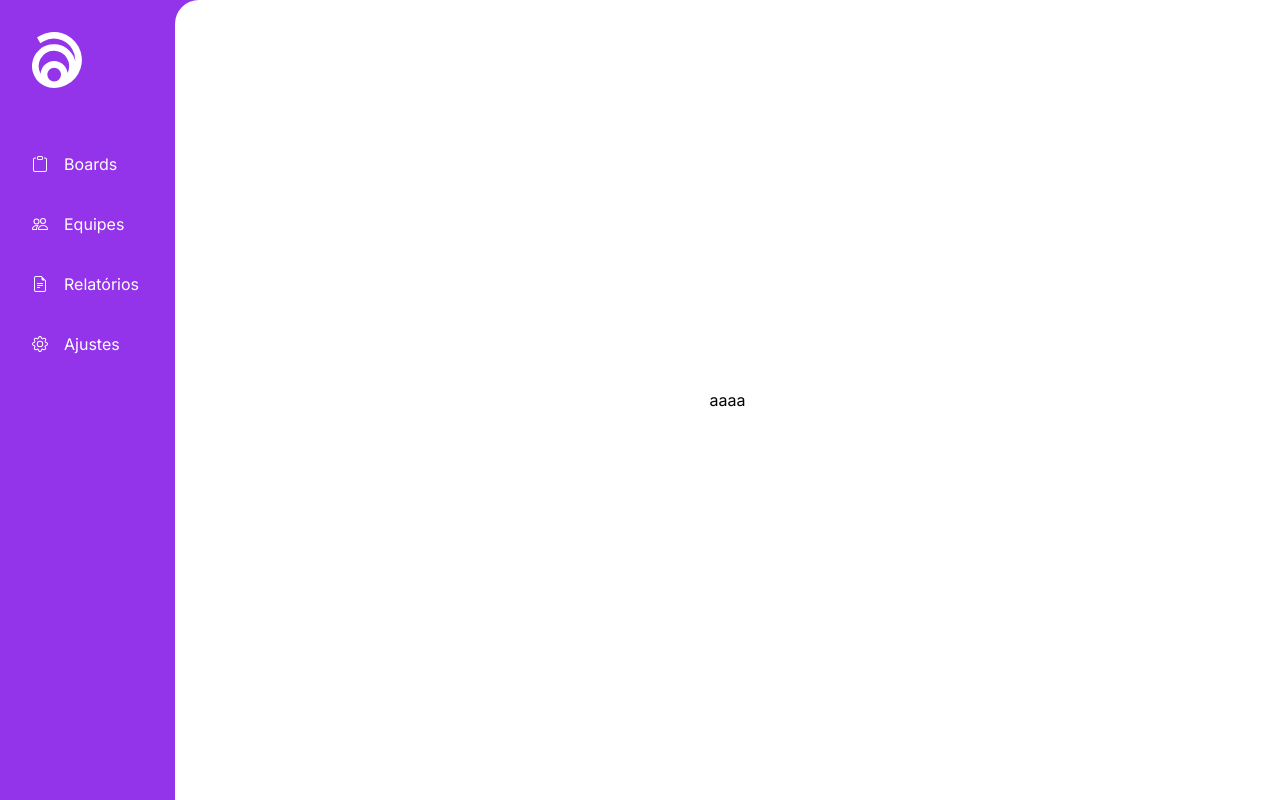
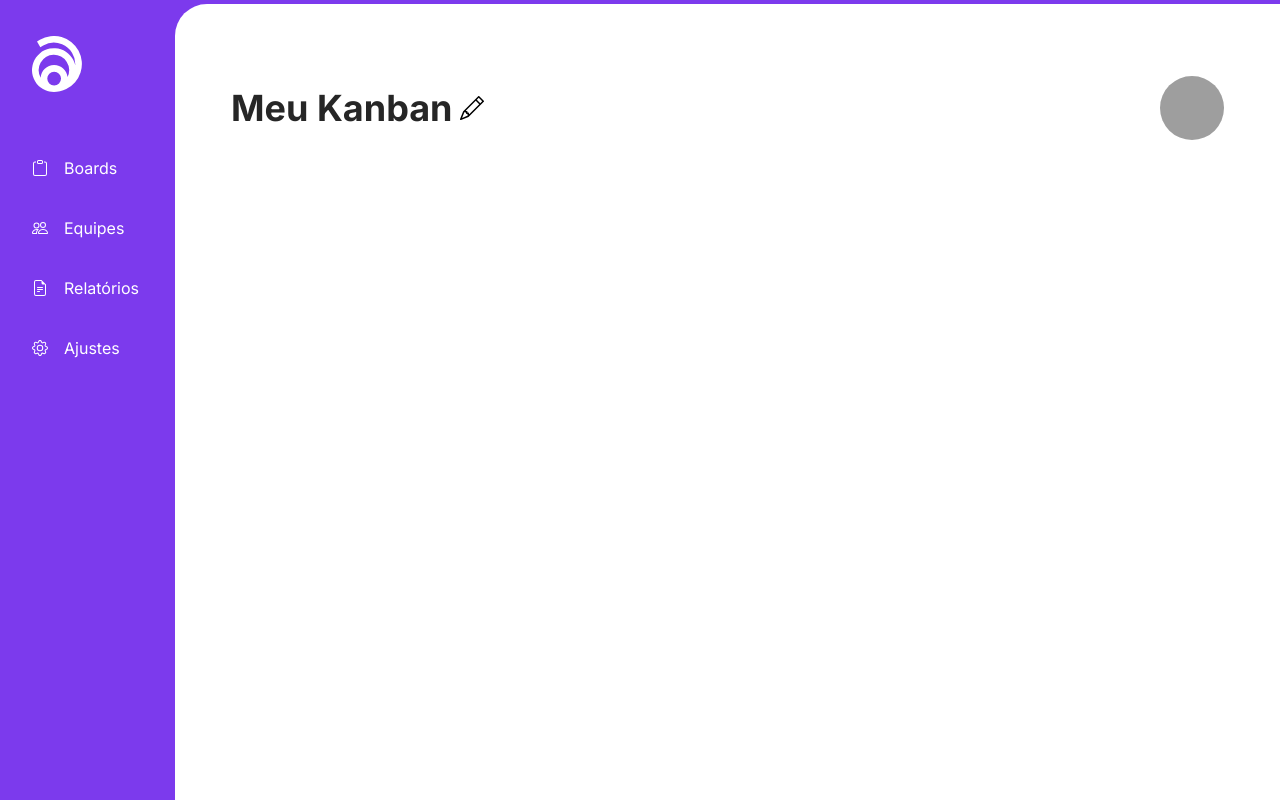
Before and after one commit to andradematheusdev/boracodar-12, a React (Vite) app: page / in a window 1280 px wide. Built offline with nearby package versions, Linux system fonts and the light colour scheme; grey boxes are pictures that could not be loaded.

Commit message:
Header component

```diff
--- a/src/App.tsx
+++ b/src/App.tsx
@@ -1,10 +1,10 @@
-import { Navigation } from "./components"
+import { Header, Navigation } from "./components"
 import Logo from "./components/Logo"
 
 function App() {
   return (
-    <div className="wrapper">
-      <div className="flex flex-col w-[175px] p-8 bg-purple-600">
+    <div className="wrapper pt-1">
+      <div className="flex flex-col w-[175px] p-8">
         <div className="mb-16">
           <Logo />
         </div>
@@ -12,9 +12,11 @@ function App() {
           <Navigation />
         </nav>
       </div>
-      <div className="flex flex-1 bg-purple-600">
-        <div className="flex w-full items-center justify-center bg-white rounded-tl-3xl">
-          aaaa
+      <div className="flex flex-1">
+        <div className="flex flex-col w-full py-12 bg-white rounded-tl-[32px]">
+          <div className="flex w-full items-center px-8 py-3">
+            <Header />
+          </div>
         </div>
       </div>
     </div>
--- /dev/null
+++ b/src/components/header/index.tsx
@@ -0,0 +1,15 @@
+import { BsPencil } from "react-icons/bs"
+
+export const Header = () => {
+  return (
+    <header className="flex w-full justify-between items-center px-6 py-3">
+      <div className="flex flex-1 gap-x-2 items-center">
+        <h1 className="text-4xl font-bold text-neutral-800">Meu Kanban</h1>
+        <BsPencil size={24} />
+      </div>
+      <div>
+        <img src="https://github.com/andradematheusdev.png" className="rounded-full w-16 h-16"/>
+      </div>
+    </header>
+  )
+}
--- a/src/components/index.tsx
+++ b/src/components/index.tsx
@@ -1 +1,2 @@
 export * from './navigation';
+export * from './header';
--- a/src/styles/global.css
+++ b/src/styles/global.css
@@ -10,7 +10,7 @@
 }
 
 .wrapper{
-  @apply flex w-full min-h-screen items-stretch justify-center;
+  @apply flex w-full min-h-screen items-stretch justify-center bg-violet-600;
 }
 
 .nav-links li{
```
